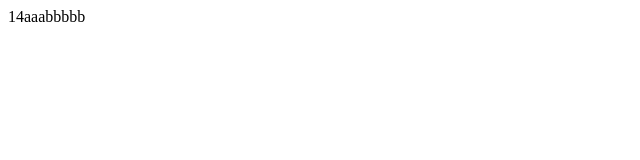
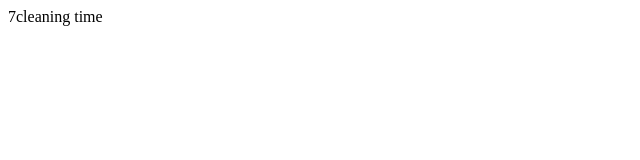
Before and after one commit to JoseManuelMunozManzano/aprender-react-100-ejercicios-practicos, a React (Vite) app in the folder 16-useEffect-problemas-tipicos/: page / in a window 1280 px wide. Shown: the top 160 px of the page, without its empty margins (0-640 px from the left). Built offline with nearby package versions, Linux system fonts and the light colour scheme.

Commit message:
16-Problema 3 - Updating useEffect - Solución al segundo problema

```diff
--- a/16-useEffect-problemas-tipicos/src/components/03-updating-use-effect/UpdatingUseEffect.tsx
+++ b/16-useEffect-problemas-tipicos/src/components/03-updating-use-effect/UpdatingUseEffect.tsx
@@ -6,7 +6,6 @@ export const UpdatingUseEffect = () => {
   useEffect(() => {
     // Si ejecutamos este componente en el navegador veremos que pasa algo raro.
     // Ocurre un extraño glitch.
-
     // Este error ocurre porque number cambia cada segundo y como es nuestra dependencia
     // ejecuta este useEffect sin parar.
     //
@@ -22,11 +21,22 @@ export const UpdatingUseEffect = () => {
     //
     // Este error ocurre porque en cada renderizado estamos creando un nuevo interval sin limpiar el anterior.
     // Para encontrar este tipo de error es para lo que <React.StrictMode> viene muy bien.
-    setInterval(() => {
+    //
+    //? SOLUCION
+    //? Necesitamos usar una función de limpiado.
+    //? Tras añadirla vemos que tras cada renderizado limpia el interval anterior.
+    //? Ya no ocupa sitio en memoria.
+    const interval = setInterval(() => {
       console.log('effect');
       setNumber((prev) => prev + 1);
     }, 1000);
+
+    //! Función de limpiado
+    // Muy útil, evita fugas de memoria y hace las aplicaciones más rápidas.
+    return () => {
+      clearInterval(interval);
+    };
   }, []);
 
-  return <div>{number}aaabbbbb</div>;
+  return <div>{number}cleaning time</div>;
 };
```
